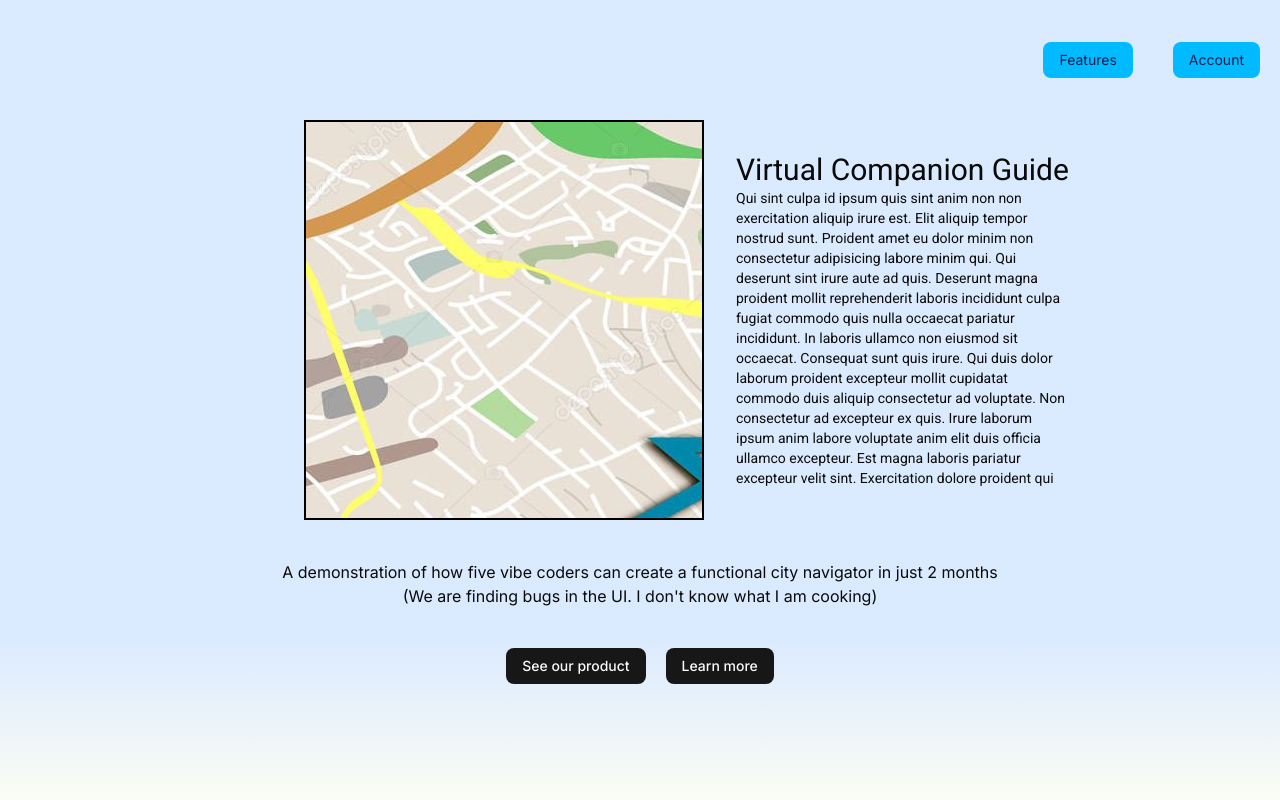
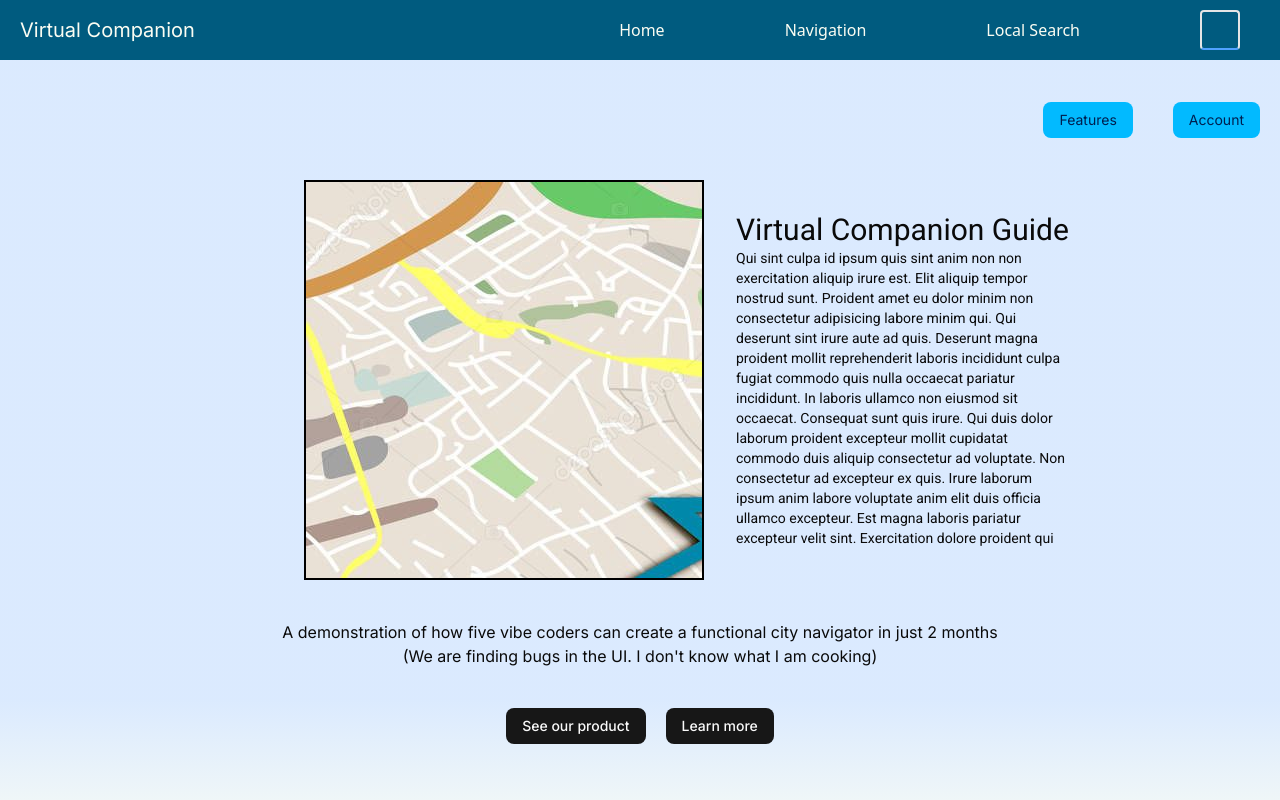
Before and after one commit to vcompguide/frontend, a Next.js app: page / in a window 1280 px wide. Shown: the top 800 px of the page. Built offline with nearby package versions, Linux system fonts and the light colour scheme.

Commit message:
Add status bar

```diff
--- a/app/layout.tsx
+++ b/app/layout.tsx
@@ -2,6 +2,8 @@ import type { Metadata } from "next";
 import { Geist, Geist_Mono, Inter } from "next/font/google";
 import { Roboto, Roboto_Condensed, Roboto_Flex } from "next/font/google";
 import "./globals.css";
+import { Button } from "@/components/ui/button";
+import Link from "next/link";
 
 const geistSans = Geist({
   variable: "--font-geist-sans",
@@ -33,6 +35,17 @@ export const metadata: Metadata = {
   description: "Us",
 };
 
+function NavigationButton({Text, link}:
+  {
+    Text: string
+    link: string
+  }
+){
+  return <Link href={link} className="bg-transparent border-0 text-cream-100 hover:bg-transparent w-fit h-fit p-0 hover:underline" >
+    {Text}
+    </Link>
+}
+
 export default function RootLayout({
   children,
 }: Readonly<{
@@ -43,6 +56,19 @@ export default function RootLayout({
       <body
         className={`${geistSans.variable} ${geistMono.variable} ${robotoCondensed.variable} antialiased`}
       >
+        <div className="relative flex flex-row left-0 top-0 z-1000 h-15 items-center justify-end gap-10 md:gap-5 bg-cerulean-300 pr-10">
+          <div className="flex flex-row items-center  gap-30">
+            <NavigationButton Text="Home" link = "/"/>
+            <NavigationButton Text="Navigation" link = "/navigation"/>
+            <NavigationButton Text="Local Search" link = ""/>
+          <Button className=" right-2 top-1/2  size-10 rounded border-2 border-b-blue-400 bg-transparent hover:bg-black/50">
+
+          </Button>
+          </div>
+          <div className="absolute left-5 top-1/2 -translate-y-1/2 text-xl font-[Inter] text-cream-100">
+            Virtual Companion
+          </div>
+        </div>
         {children}
       </body>
     </html>
```
